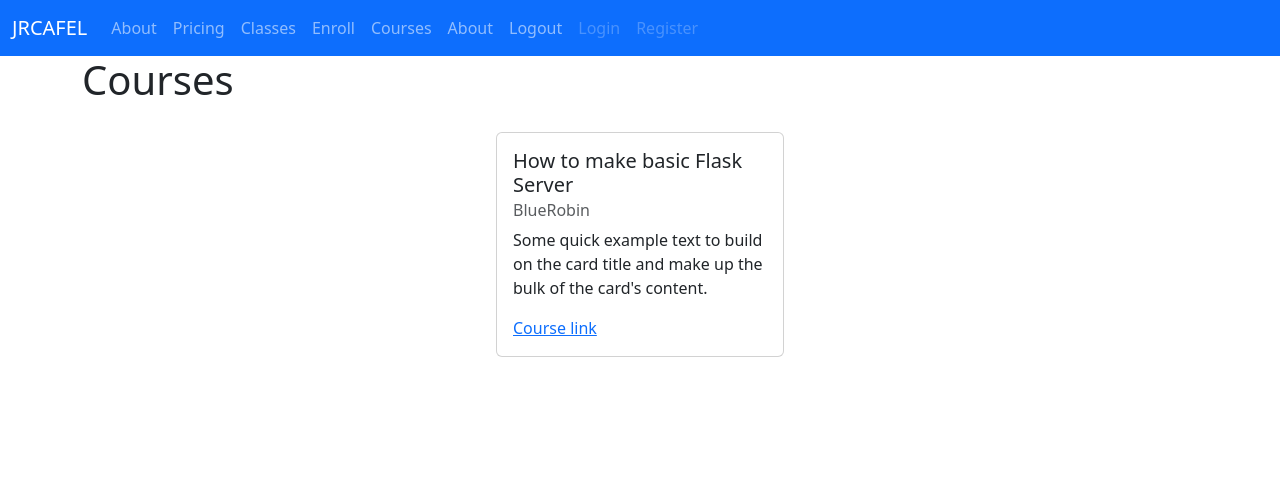
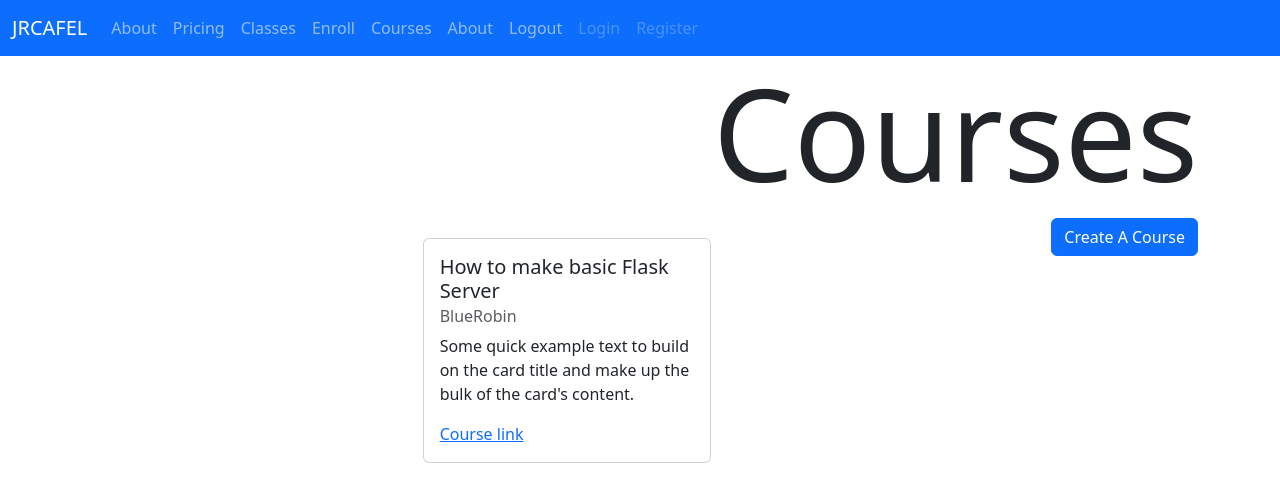
Before and after one commit to TropiiDev/DualHacks, a Flask app: page /courses in a window 1280 px wide. Shown: the top 496 px of the page. Run offline with Flask 3, Linux system fonts and the light colour scheme; a user stored in the database is signed in; some libraries are stand-ins or nearby versions.

Commit message:
created page for course creation (unfinished)

````diff
--- a/instance/courses.json
+++ b/instance/courses.json
@@ -3,7 +3,7 @@
         "BlueRobin":{
             "CoursesMade":{
                 "How to make basic Flask Server":{
-                    "Text":"This is how to make a basic flask server. \n## The below is a great video! \n https://www.youtube.com/embed/mqhxxeeTbu0\n "
+                    "Text":"# This is how to make a basic flask server. \n## The below is a great video! \n https://www.youtube.com/embed/mqhxxeeTbu0\n### Here's how to start \n First, you install Flask.\n If you use PIP use the following:\n ```pip install flask```\n After installing flask, you need to instance the app class. \n Taken from [the flask documentation](https://flask.palletsprojects.com/en/2.3.x/tutorial/factory/)\n```\nimport os\nfrom flask import Flask\ndef create_app(test_config=None):\n# create and configure the app\napp = Flask(__name__,instance_relative_config=True)\napp.config.from_mapping(\nSECRET_KEY='dev',\nDATABASE=os.path.join(app.instance_path, 'flaskr.sqlite'),\n)\nif test_config is None:\n# load the instance config, if it exists, when not testing\napp.config.from_pyfile('config.py', silent=True)\nelse:\n# load the testconfig if passed in\napp.config.from_mapping(test_config)\n# ensure the instance folder exists\ntry:\nos.makedirs(app.instance_path)\nexcept OSError:\npass\n# a simple page that sayshello\n@app.route('/hello')\ndef hello():\nreturn 'Hello, World!'\nreturn app\n```"
                 }
             },
             "CoursesIn":[
--- a/website/static/css/pricing.css
+++ b/website/static/css/pricing.css
@@ -88,3 +88,33 @@
 .slider.round:before {
     border-radius: 50%;
 }
+
+h1{
+    text-align:right;
+    font-size:800%;
+}
+#within{
+    text-align:left;
+    font-size:400%;
+}
+h2{
+    font-size:300%;
+}
+h3{
+    font-size:200%;
+}
+h4{
+    font-size:100%;
+}
+code{
+    font-size:100%;
+}
+pre{
+    line-height:3px;
+}
+#createCourse{
+    text-align:right;
+    justify-content: right;
+    align-content:right;
+    float:right;
+}
--- a/website/templates/courses.html
+++ b/website/templates/courses.html
@@ -9,6 +9,7 @@
 
 {% block content %}
     <h1>Courses</h1>
+    <a class="btn btn-primary" href="/course_creation" role="button" id="createCourse">Create A Course</a>
 
     {% set num_cards = namespace(cards=0) %}
     {% for user in course_list['Users'] %}
--- a/website/views.py
+++ b/website/views.py
@@ -64,3 +64,7 @@
     texts= course_['Text'].split('\n')
     title = name
     return render_template('course.html', texts=texts, title=title, user=user)
+
+@views.route('course_creation')
+def course_creation():
+    return render_template('course_creation.html')
````
Also changed, not shown: website/templates/course.html (+31 -6 lines), website/templates/course_creation.html (added, +11 -0 lines).
